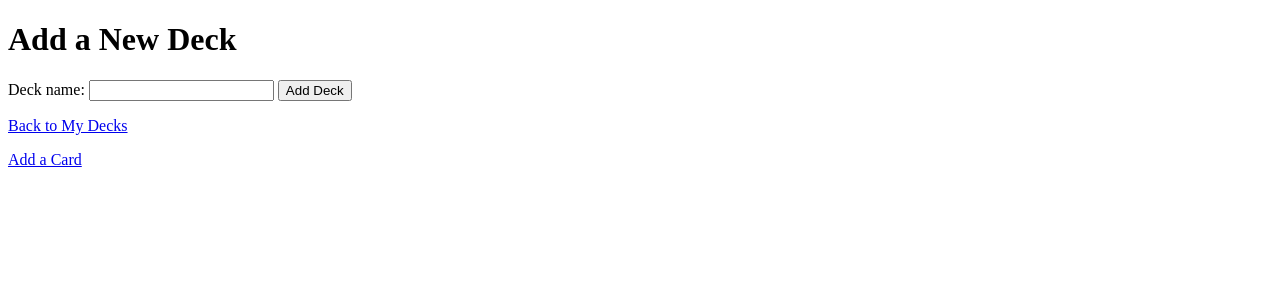
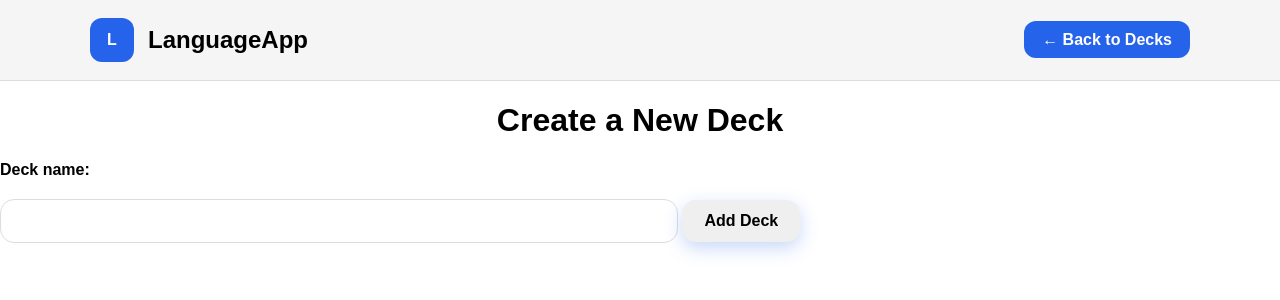
Before and after one commit to lewisbryan302-cloud/LanguageApp, a FastAPI app: page /add-deck in a window 1280 px wide. Shown: the top 300 px of the page. Run offline with FastAPI, Linux system fonts and the light colour scheme.

Commit message:
add_deck_update

```diff
--- a/templates/add_deck.html
+++ b/templates/add_deck.html
@@ -1,19 +1,164 @@
 <!DOCTYPE html>
 <html>
 <head>
-    <title>Add Deck</title>
+    <title>Create Deck</title>
+
+    <style>
+        body {
+            font-family: Arial, sans-serif;
+            margin: 0;
+            background: #ffffff;
+        }
+
+        .site-banner {
+            width: 100%;
+            background: #f5f5f5;
+            border-bottom: 1px solid #ddd;
+            padding: 18px 40px;
+            box-sizing: border-box;
+        }
+
+        .banner-content {
+            max-width: 1100px;
+            margin: 0 auto;
+            display: flex;
+            align-items: center;
+            justify-content: space-between;
+        }
+
+        .brand-section {
+            display: flex;
+            align-items: center;
+            gap: 14px;
+        }
+
+        .logo-placeholder {
+            width: 44px;
+            height: 44px;
+            border-radius: 12px;
+            background: #2563eb;
+            color: white;
+            display: flex;
+            align-items: center;
+            justify-content: center;
+            font-weight: bold;
+        }
+
+        .brand-name {
+            font-size: 24px;
+            font-weight: bold;
+        }
+
+        .banner-right {
+            color: #666;
+        }
+
+        .banner-button {
+            text-decoration: none;
+
+            background: #2563eb;
+            color: white;
+
+            padding: 10px 18px;
+
+            border-radius: 12px;
+
+            font-weight: bold;
+
+            transition: background 0.15s ease;
+        }
+
+        .banner-button:hover {
+            background: #1d4ed8;
+        }
+
+        .page {
+            max-width: 900px;
+            margin: 60px auto;
+            padding: 0 10px;
+        }
+
+        h1 {
+            text-align: center;
+        }
+
+        .create-deck-button {
+            color: #000000;
+            border: #2563eb;
+            padding: 12px 22px;
+            border-radius: 14px;
+            font-size: 16px;
+            font-weight: bold;
+
+            cursor: pointer;
+
+            transition:
+                transform 0.15s ease,
+                box-shadow 0.15s ease,
+                opacity 0.15s ease;
+
+            box-shadow:
+                0 6px 18px rgba(37, 99, 235, 0.25);
+        }
+
+        .create-deck-button:hover {
+            transform: translateY(-2px);
+
+            box-shadow:
+                0 10px 24px rgba(37, 99, 235, 0.35);
+        }
+
+        .create-deck-button:active {
+            transform: translateY(0px);
+
+            opacity: 0.9;
+        }
+
+        .create-name-input {
+            width: 50%;
+            padding: 12px 18px;
+            font-size: 16px;
+            border-radius: 14px;
+            border: 1px solid #ddd;
+            margin: 20px auto;
+        }
+
+        .deck-label {
+            display: block;
+            margin: 20px auto 0px auto;
+            font-weight: bold;
+        }
+    </style>
 </head>
 <body>
-    <h1>Add a New Deck</h1>
+    <header class="site-banner">
+        <div class="banner-content">
+            <div class="brand-section">
+                <div class="logo-placeholder">L</div>
+                <div class="brand-name">LanguageApp</div>
+            </div>
+
+            <div class="banner-right">
+
+                <a href="/" class="banner-button">
+                    ← Back to Decks
+                </a>
+
+            </div>
+        </div>
+    </header>
+    <h1>Create a New Deck</h1>
 
     <form action="/add-deck" method="post">
-        <label>Deck name:</label>
-        <input type="text" name="name" required>
+        <label class="deck-label">
+            Deck name:
+        </label>
+        <input type="text" name="name" class="create-name-input" required>
 
-        <button type="submit">Add Deck</button>
+        <button type="submit" class="create-deck-button">
+            Add Deck
+        </button>
     </form>
 
-    <p><a href="/">Back to My Decks</a></p>
-    <p><a href="/add-card">Add a Card</a></p>
 </body>
 </html>
```
Also changed, not shown: templates/home.html (+46 -18 lines).
